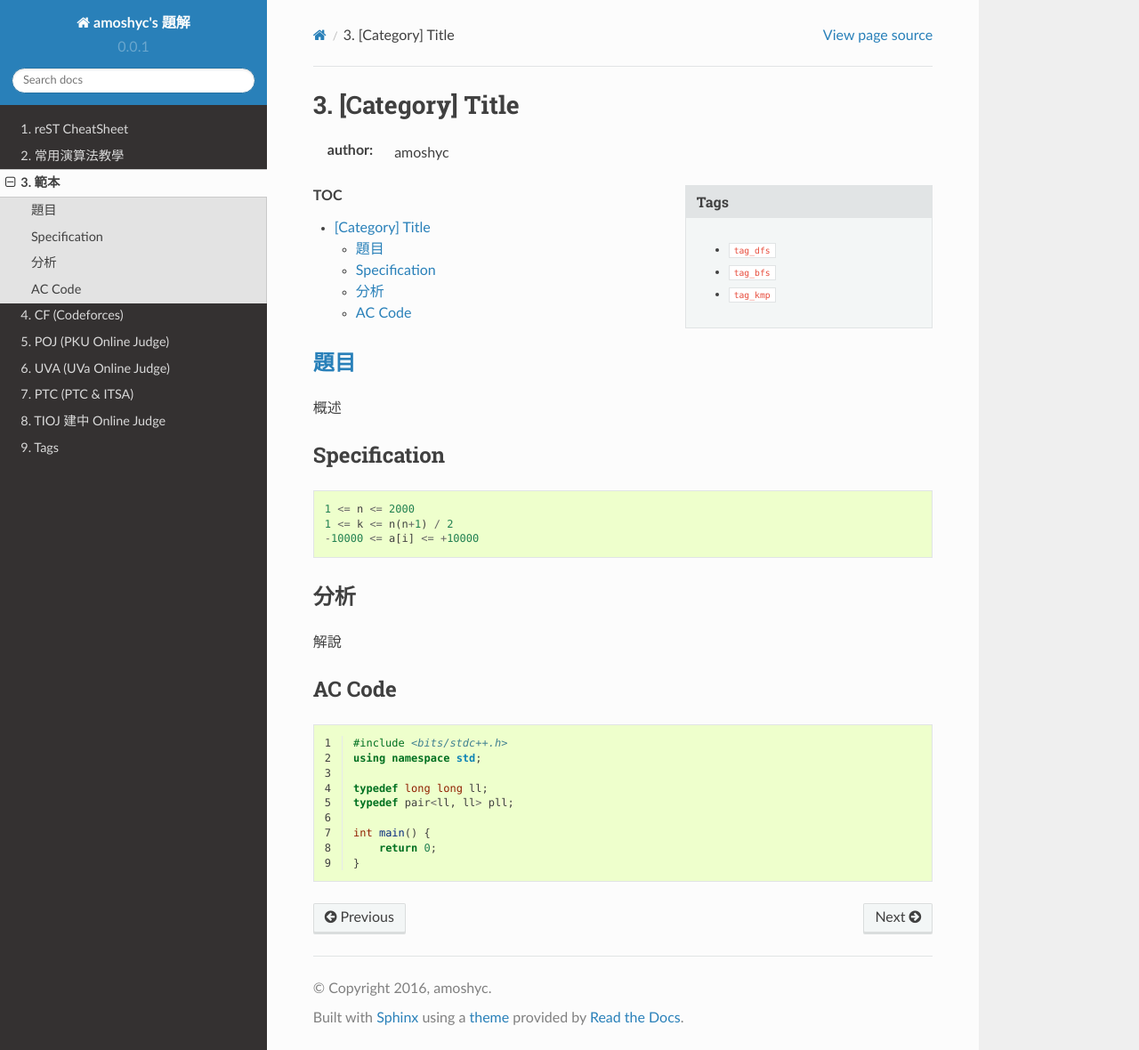
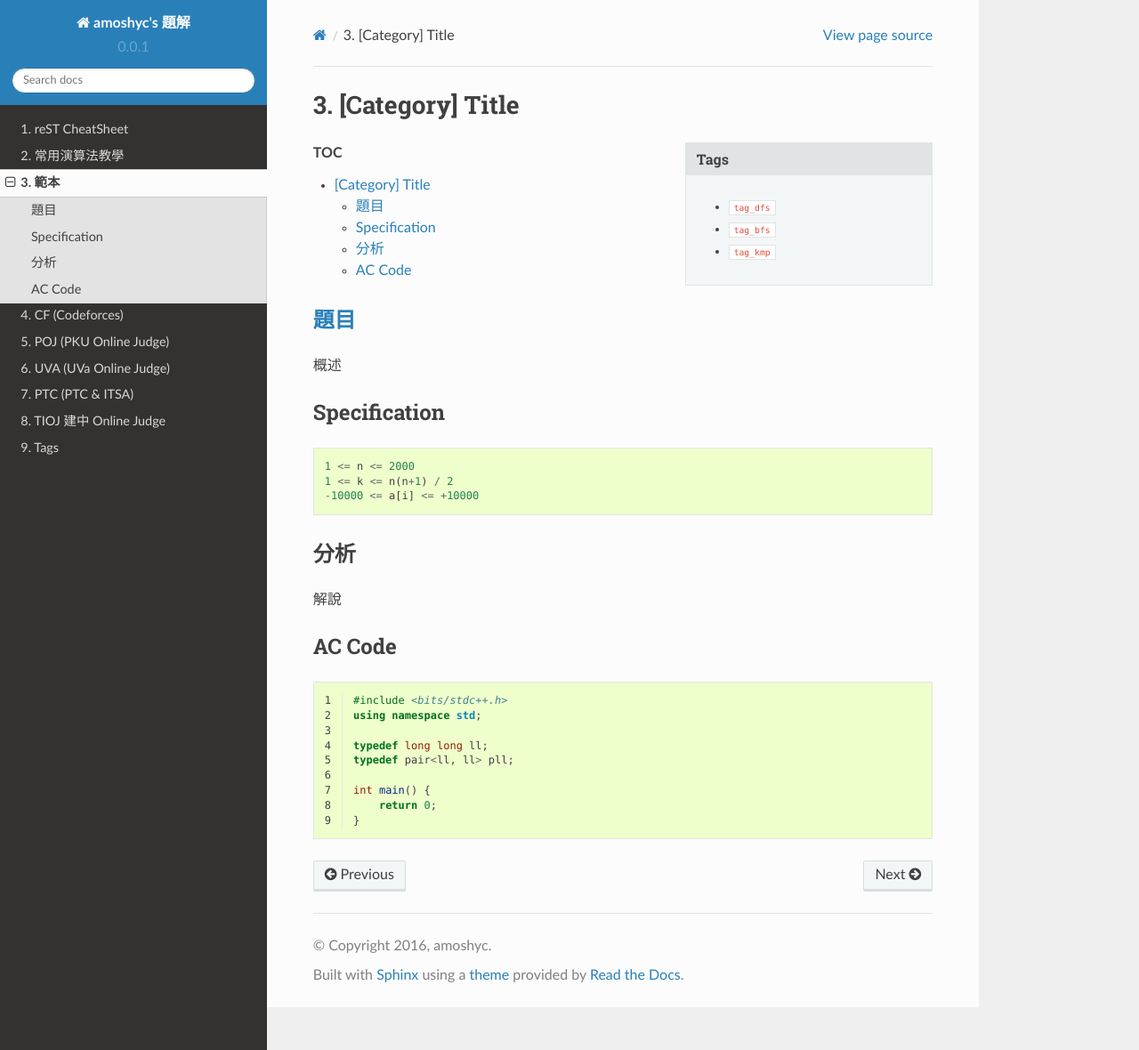
Before and after one commit to amoshyc/ojsolution, a Sphinx documentation site: the page built from docs/source/template.rst, in a window 1280 px wide and 1180 px high. Shown: the whole window at 89% size. Built offline with Sphinx 7.4.7 and the Read the Docs theme 2.0.0, drawn with Linux system fonts in a browser that asks for light colours.

Commit message:
remove author line in template & toj1208

```diff
--- a/docs/source/template.rst
+++ b/docs/source/template.rst
@@ -1,8 +1,6 @@
 ########################
 [Category] Title
 ########################
-
-:author: amoshyc
 
 .. sidebar:: Tags
 
--- a/docs/source/tioj/p1208.rst
+++ b/docs/source/tioj/p1208.rst
@@ -1,8 +1,6 @@
 ################################
 [TIOJ] 1208. 第 K 大連續和
 ################################
-
-:author: amoshyc
 
 .. sidebar:: Tags
 
```
